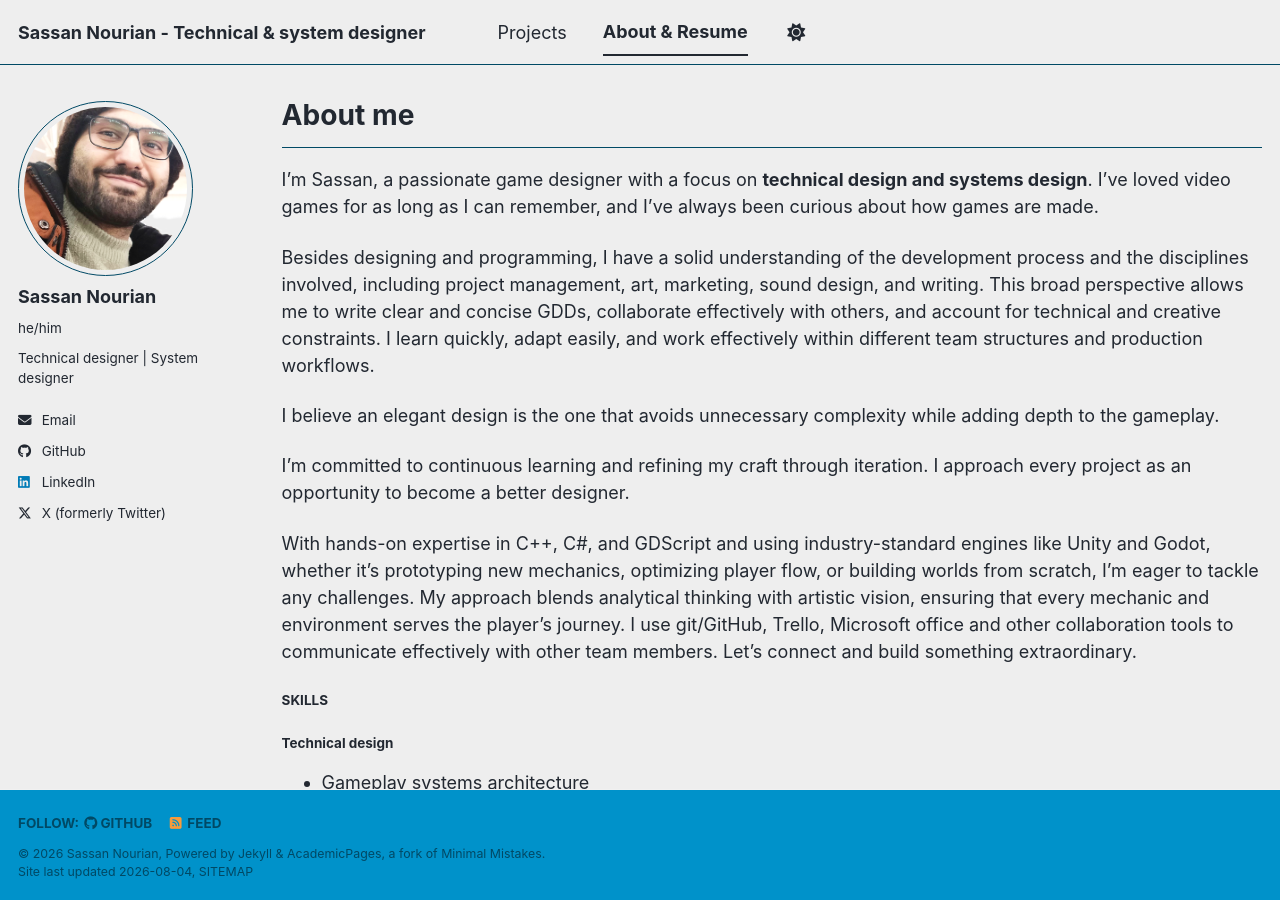
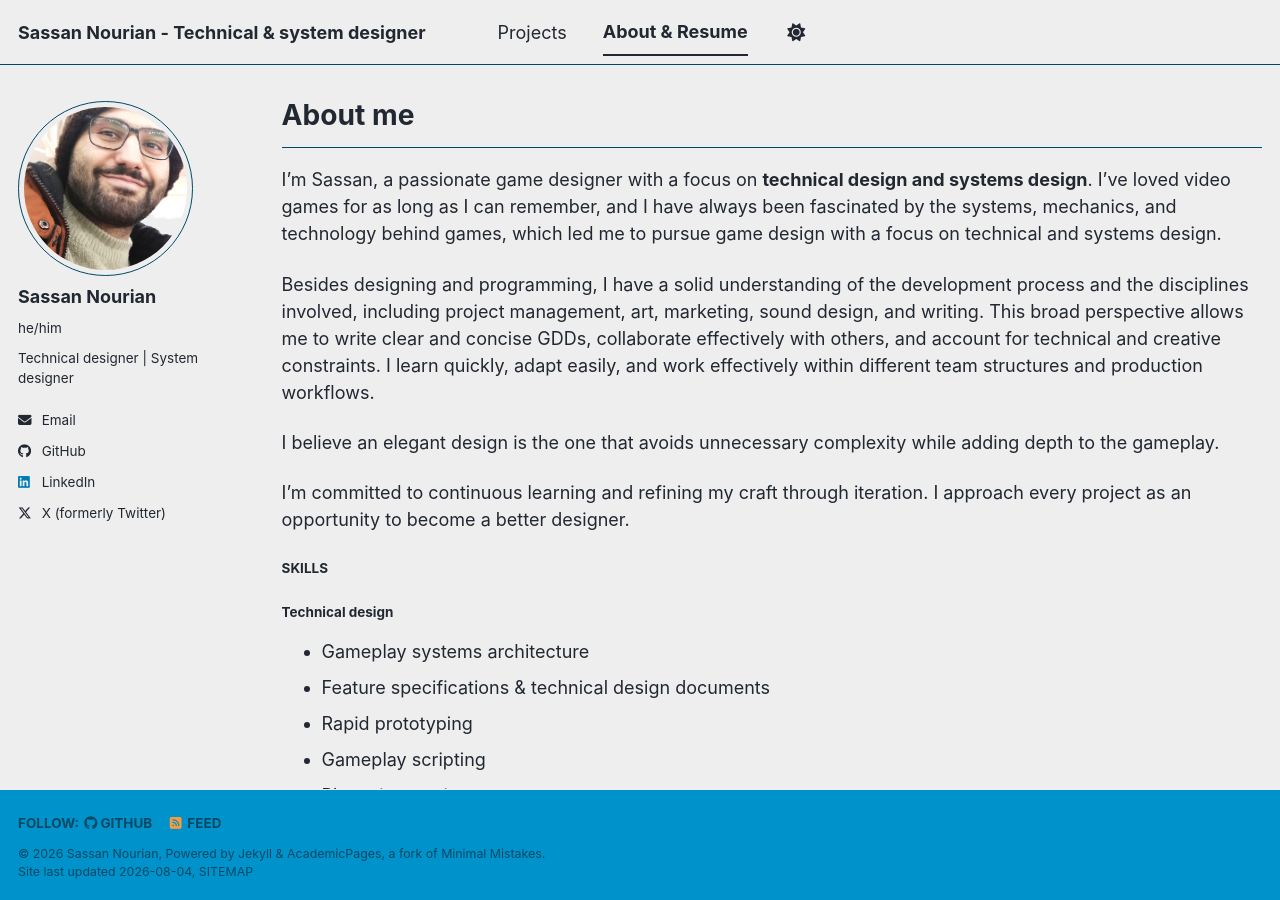
Before and after one commit to SassanTheDev/SassanTheDev.github.io, a Jekyll site: the page built from _pages/about.md, in a window 1280 px wide and 900 px high. Built offline with Jekyll 4.4.1, drawn with Linux system fonts in a browser that asks for light colours; a style sheet for code colours, icons or effects is not loaded.

```diff
--- a/_pages/about.md
+++ b/_pages/about.md
@@ -8,22 +8,13 @@
   - /resume
 ---
 ---
-I'm Sassan, a passionate game designer with a focus on **technical design and systems design**. I've loved video games for as long as I can remember, and I've always been curious about how games are made.
+I'm Sassan, a passionate game designer with a focus on **technical design and systems design**. I've loved video games for as long as I can remember, and I have always been fascinated by the systems, mechanics, and technology behind games, which led me to pursue game design with a focus on technical and systems design.
 
 Besides designing and programming, I have a solid understanding of the development process and the disciplines involved, including project management, art, marketing, sound design, and writing. This broad perspective allows me to write clear and concise GDDs, collaborate effectively with others, and account for technical and creative constraints. I learn quickly, adapt easily, and work effectively within different team structures and production workflows.
 
 I believe an elegant design is the one that avoids unnecessary complexity while adding depth to the gameplay.
 
 I'm committed to continuous learning and refining my craft through iteration. I approach every project as an opportunity to become a better designer.
-
-With hands-on expertise in C++, C#, and GDScript and using industry-standard engines like Unity and
-Godot, whether it's prototyping new mechanics, optimizing player flow, or building worlds from scratch,
-I'm eager to tackle any challenges.
-My approach blends analytical thinking with artistic vision, ensuring that every mechanic and
-environment serves the player's journey.
-I use git/GitHub, Trello, Microsoft office and other collaboration tools to communicate effectively with
-other team members.
-Let’s connect and build something extraordinary.
 
 #### SKILLS
 
```
